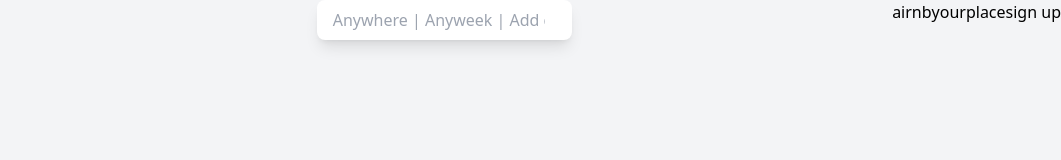
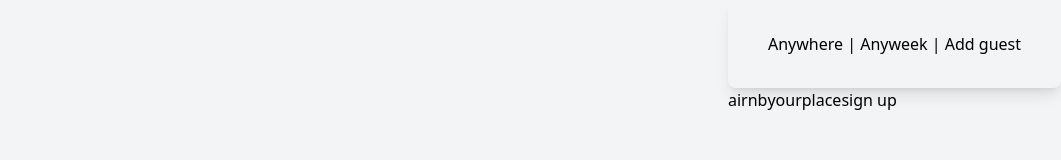
Before and after one commit to mami-now/airnbowCloning1-, a website: page index.html in a window 1280 px wide. Shown: the full height of the page, 219-1280 px from the left. Drawn offline with Linux system fonts and the light colour scheme.

Commit message:
changes on search

```diff
--- a/index.html
+++ b/index.html
@@ -13,8 +13,8 @@
         </div>
 
         <div>
-          <a href=" "></a>
-          <input class=" inline-block rounded-lg shadow-lg px-3 py-2 " type="search" placeholder=" Anywhere | Anyweek | Add guest"></div>
+          <button class=" inline-block rounded-lg shadow-lg px-10 py-8 ">  Anywhere | Anyweek | Add guest   </button>
+
         <div>
           <nav>
             <ul class="flex ju">
```
Also changed, not shown: css/main.css.
